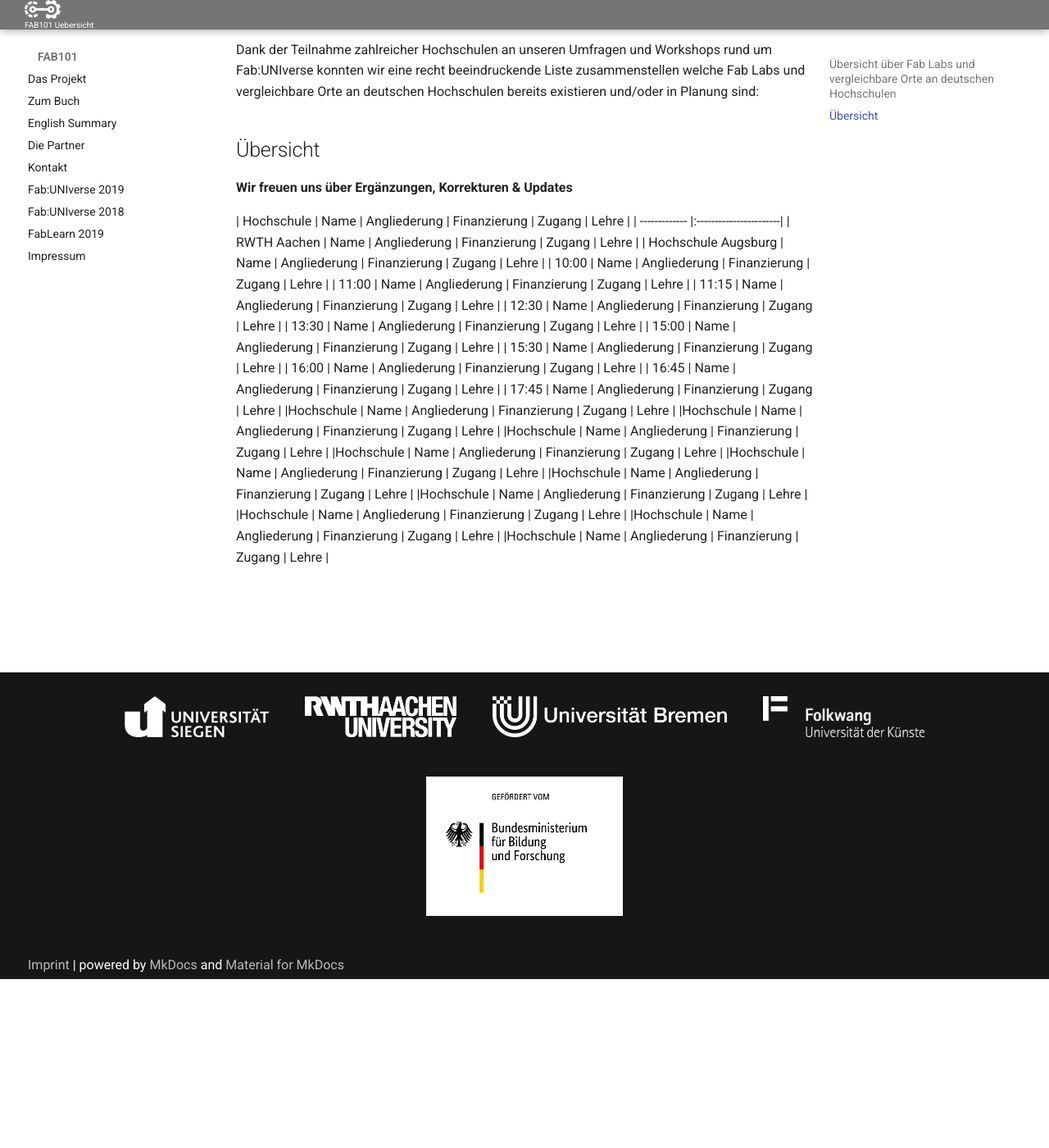
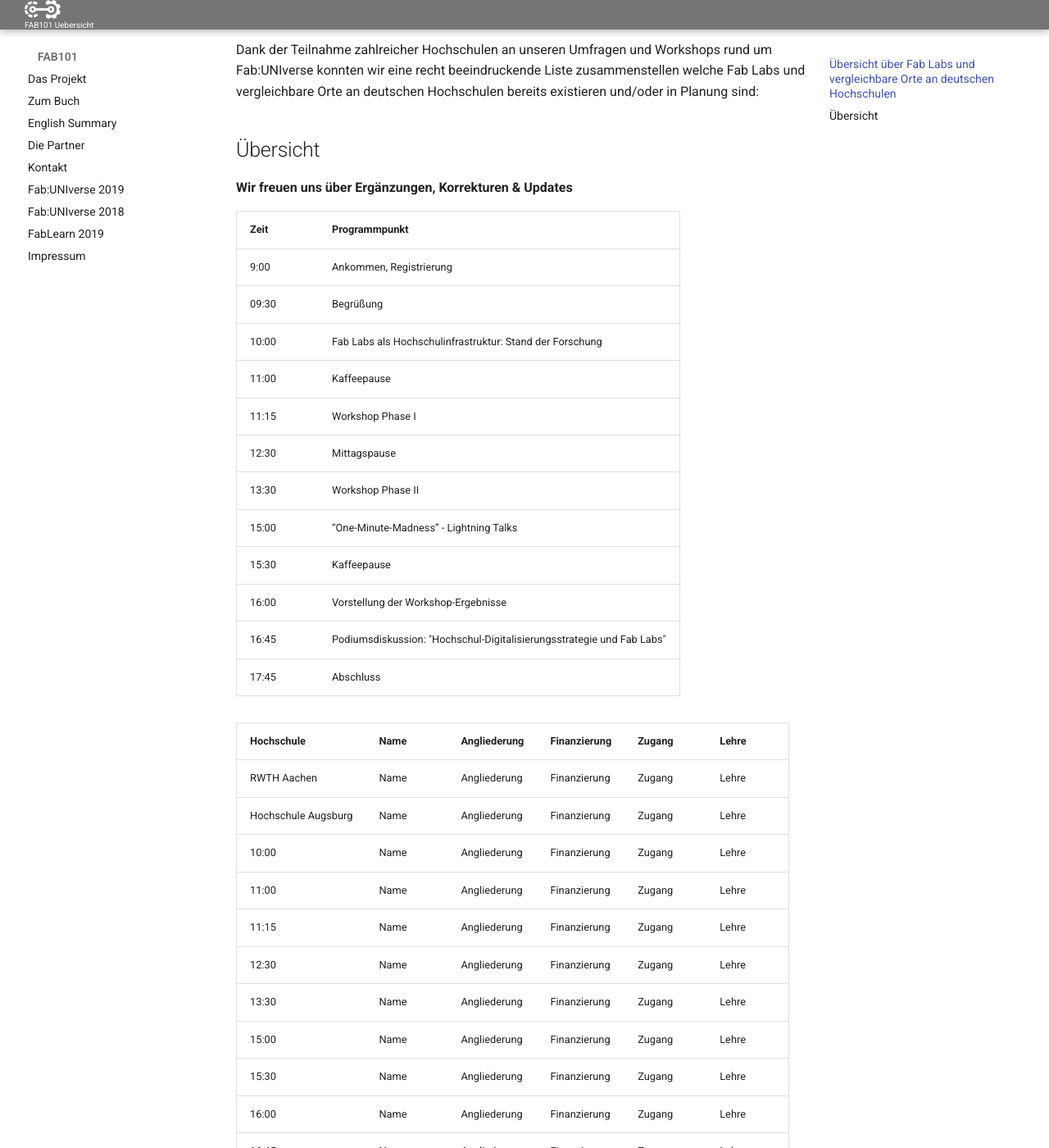
Before and after one commit to FabLabSiegen/fab101-docs, an MkDocs documentation site: the page built from docs/uebersicht.md, in a window 1280 px wide and 1400 px high, scrolled down 206 px. Shown: the whole window at 82% size. Built offline with MkDocs 1.6.1 and Material for MkDocs 9.7.7, drawn with Linux system fonts in a browser that asks for light colours; some of the changed text lies outside the part shown.

Commit message:
Update uebersicht.md

```diff
--- a/docs/uebersicht.md
+++ b/docs/uebersicht.md
@@ -6,9 +6,24 @@
 
 **Wir freuen uns über Ergänzungen, Korrekturen & Updates**
 
+| Zeit          | Programmpunkt          |
+| ------------- |:-----------------------|
+| 9:00          | Ankommen, Registrierung|
+| 09:30         | Begrüßung              |
+| 10:00         | Fab Labs als Hochschulinfrastruktur: Stand der Forschung |
+| 11:00         | Kaffeepause           |
+| 11:15         | Workshop Phase I|
+| 12:30         | Mittagspause|
+| 13:30         | Workshop Phase II|
+| 15:00         | “One-Minute-Madness” - Lightning Talks|
+| 15:30         | Kaffeepause|
+| 16:00         | Vorstellung der Workshop-Ergebnisse|
+| 16:45         | Podiumsdiskussion: "Hochschul-Digitalisierungsstrategie und Fab Labs"|
+| 17:45         | Abschluss|
+
 
 | Hochschule        | Name          | Angliederung | Finanzierung | Zugang | Lehre  |
-| ------------- |:-----------------------|
+| ------------- |:-----------------|:-------------|:--------------|:-------------|:-------------|
 | RWTH Aachen   | Name          | Angliederung | Finanzierung | Zugang | Lehre  |
 | Hochschule Augsburg | Name          | Angliederung | Finanzierung | Zugang | Lehre  |
 | 10:00         | Name          | Angliederung | Finanzierung | Zugang | Lehre  |
```
